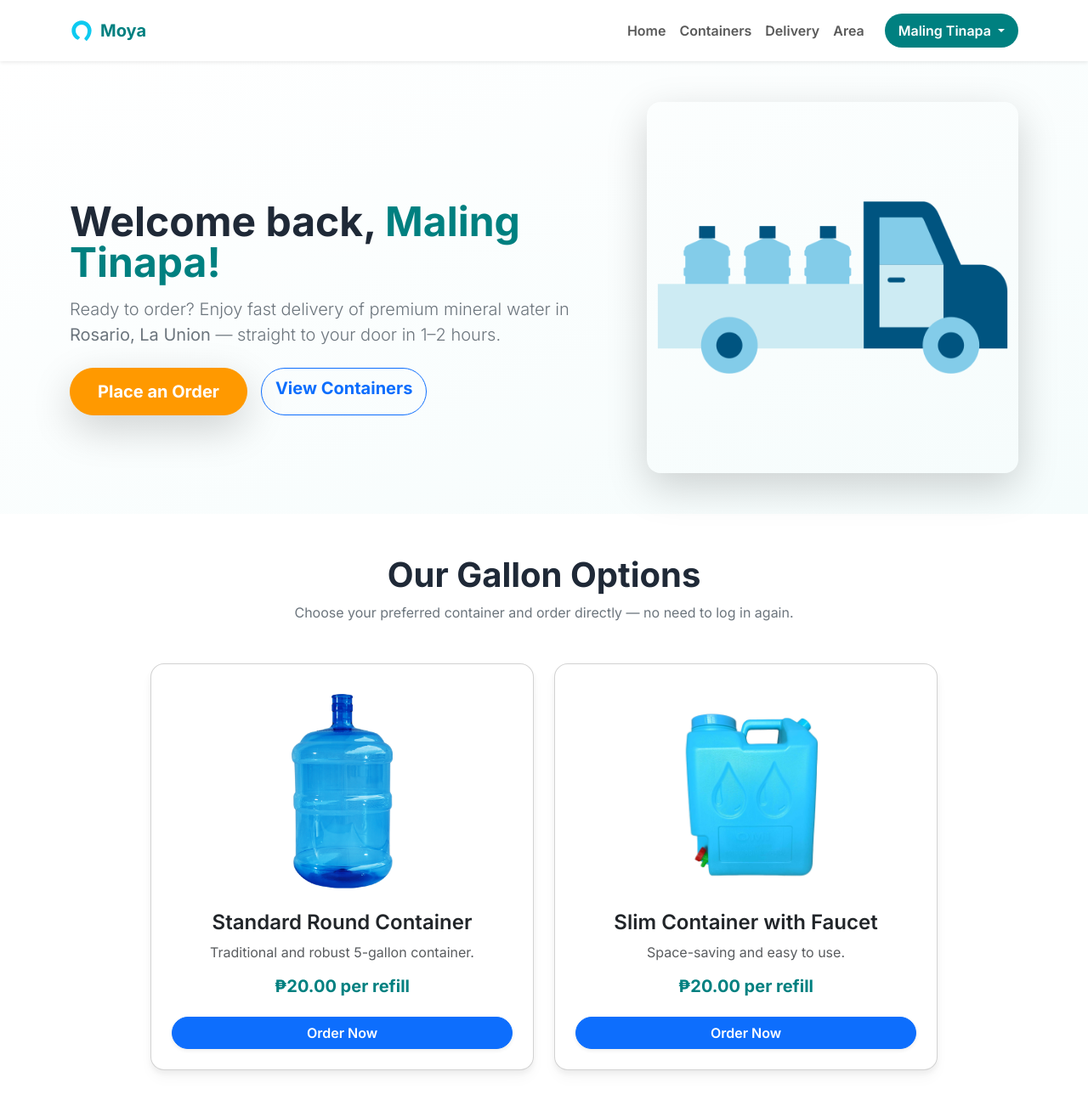
After one commit to mr-dj123/moya-water-delivery, a PHP site: page /home.php in a window 1280 px wide. The commit adds this page. Shown: the whole page at 85% size. Run offline with PHP 8.4, Linux system fonts and the light colour scheme; a user stored in the database is signed in.

Commit message:
Fixed some front end stuff and added database for users and admin

```diff
--- /dev/null
+++ b/home.php
@@ -0,0 +1,192 @@
+<?php
+session_start();
+require_once "config.php";
+
+// Disable caching so "Back" won't show logged-in pages after logout
+header("Cache-Control: no-cache, no-store, must-revalidate"); // HTTP 1.1
+header("Pragma: no-cache"); // HTTP 1.0
+header("Expires: 0"); // Proxies
+
+// Redirect if not logged in
+if (!isset($_SESSION["loggedin"]) || $_SESSION["loggedin"] !== true) {
+    header("location: index.html");
+    exit;
+}
+
+$user_name = htmlspecialchars($_SESSION["full_name"]);
+?>
+
+<!doctype html>
+<html lang="en">
+
+<head>
+    <meta charset="utf-8">
+    <meta name="viewport" content="width=device-width, initial-scale=1">
+    <title>Welcome, <?php echo $user_name; ?> | Moya Water Delivery</title>
+
+    <!-- Fonts and Bootstrap -->
+    <link href="https://fonts.googleapis.com/css2?family=Inter:wght@100..900&display=swap" rel="stylesheet">
+    <link href="https://cdn.jsdelivr.net/npm/bootstrap@5.3.3/dist/css/bootstrap.min.css" rel="stylesheet">
+
+    <style>
+        :root {
+            --moya-primary: #008080;
+            --moya-secondary: #00bfff;
+            --moya-cta: #ff9900;
+            --moya-bg: #f5fcfc;
+            --bs-primary: var(--moya-primary);
+            --bs-primary-rgb: 0, 128, 128;
+        }
+
+        body {
+            font-family: 'Inter', sans-serif;
+            background-color: var(--moya-bg);
+            color: #1f2937;
+        }
+
+        .hero-bg {
+            background-image: linear-gradient(to bottom right, #ffffff, var(--moya-bg));
+        }
+
+        .btn-cta {
+            background-color: var(--moya-cta);
+            border-color: var(--moya-cta);
+            color: #fff;
+            font-weight: 700;
+            padding: .75rem 2rem;
+            box-shadow: 0 4px 10px rgba(255, 153, 0, 0.4);
+            transition: all 0.3s ease;
+        }
+
+        .btn-cta:hover {
+            background-color: #e68a00;
+            border-color: #e68a00;
+            transform: translateY(-2px);
+            box-shadow: 0 8px 20px rgba(255, 153, 0, 0.6);
+        }
+
+        .card-shadow {
+            box-shadow: 0 4px 6px rgba(0, 0, 0, 0.05), 0 10px 15px rgba(0, 0, 0, 0.03);
+        }
+
+        .product-img {
+            max-width: 100%;
+            height: 250px;
+            object-fit: contain;
+        }
+
+        .hover-border-primary:hover {
+            border-color: var(--moya-primary) !important;
+        }
+        #profileDropdown {
+        background-color: #008080 !important;
+        }
+
+    </style>
+</head>
+
+<body>
+    <!-- Navigation Bar -->
+    <nav class="navbar navbar-expand-lg navbar-light bg-white sticky-top shadow-sm">
+        <div class="container py-2">
+            <a class="navbar-brand fw-bold text-primary d-flex align-items-center" href="#">
+                <svg class="me-2 text-info" width="28" height="28" fill="currentColor" viewBox="0 0 24 24">
+                    <path
+                        d="M12 2C6.477 2 2 6.477 2 12c0 3.924 2.222 7.375 5.508 9.062a1 1 0 001.037-.091l1.545-1.545a1 1 0 00-.091-1.037C7.545 17.022 6 14.73 6 12c0-3.314 2.686-6 6-6s6 2.686 6 6c0 2.73-.545 5.022-2.991 7.429a1 1 0 00-.091 1.037l1.545 1.545a1 1 0 001.037.091C19.778 19.375 22 15.924 22 12 22 6.477 17.523 2 12 2z" />
+                </svg>
+                Moya
+            </a>
+            <button class="navbar-toggler" data-bs-toggle="collapse" data-bs-target="#navbarNav">
+                <span class="navbar-toggler-icon"></span>
+            </button>
+
+            <div class="collapse navbar-collapse" id="navbarNav">
+                <ul class="navbar-nav ms-auto fw-semibold align-items-center">
+                    <li class="nav-item"><a class="nav-link" href="#hero">Home</a></li>
+                    <li class="nav-item"><a class="nav-link" href="#products">Containers</a></li>
+                    <li class="nav-item"><a class="nav-link" href="#process">Delivery</a></li>
+                    <li class="nav-item"><a class="nav-link" href="#location">Area</a></li>
+
+                    <!-- Profile Dropdown -->
+                    <li class="nav-item dropdown ms-lg-3">
+                        <a class="nav-link dropdown-toggle btn btn-primary rounded-pill px-3 text-white" href="#"
+                           id="profileDropdown" role="button" data-bs-toggle="dropdown" aria-expanded="false">
+                            <?php echo $user_name; ?>
+                        </a>
+                        <ul class="dropdown-menu dropdown-menu-end shadow-sm" aria-labelledby="profileDropdown">
+                            <li><a class="dropdown-item" href="profile.php">Profile</a></li>
+                            <li><a class="dropdown-item" href="orders.php">My Orders</a></li>
+                            <li><hr class="dropdown-divider"></li>
+                            <li><a class="dropdown-item text-danger fw-semibold" href="logout.php">Logout</a></li>
+                        </ul>
+                    </li>
+                </ul>
+            </div>
+        </div>
+    </nav>
+
+    <!-- Hero Section -->
+    <section id="hero" class="hero-bg py-5 py-xl-10">
+        <div class="container">
+            <div class="row align-items-center gx-5">
+                <div class="col-md-7 text-center text-md-start pt-5">
+                    <h1 class="display-5 fw-bold lh-1 mb-3">
+                        Welcome back, <span class="text-primary"><?php echo $user_name; ?>!</span>
+                    </h1>
+                    <p class="lead text-secondary mb-4" style="max-width: 600px;">
+                        Ready to order? Enjoy fast delivery of premium mineral water in <b>Rosario, La Union</b> — straight to your door in 1–2 hours.
+                    </p>
+                    <div class="d-grid d-sm-flex gap-3 justify-content-center justify-content-md-start">
+                        <a href="order.php" class="btn btn-cta btn-lg rounded-pill shadow-lg">Place an Order</a>
+                        <a href="#products" class="btn btn-outline-primary btn-lg rounded-pill fw-bold">View Containers</a>
+                    </div>
+                </div>
+                <div class="col-md-5 text-center">
+                    <img src="img/delivery.png" class="img-fluid rounded-4 shadow-lg"
+                        alt="Moya Delivery Van">
+                </div>
+            </div>
+        </div>
+    </section>
+
+    <!-- Product Section -->
+    <section id="products" class="py-5 bg-white">
+        <div class="container">
+            <h2 class="display-6 fw-bold text-center mb-2">Our Gallon Options</h2>
+            <p class="text-center text-secondary mb-5 mx-auto" style="max-width: 700px;">
+                Choose your preferred container and order directly — no need to log in again.
+            </p>
+
+            <div class="row g-4 justify-content-center">
+                <!-- Product 1 -->
+                <div class="col-md-5">
+                    <div class="card p-4 rounded-4 card-shadow text-center h-100 hover-border-primary">
+                        <img src="img/round-water-jug.png" class="mx-auto mb-3 product-img" alt="Round Jug">
+                        <h3 class="h4 fw-semibold mb-2">Standard Round Container</h3>
+                        <p class="text-muted mb-3">Traditional and robust 5-gallon container.</p>
+                        <p class="h5 fw-bold text-primary mb-0">₱20.00 per refill</p>
+                        <a href="order.php?item=round" class="btn btn-primary rounded-pill fw-semibold shadow-sm w-100 mt-4">
+                            Order Now
+                        </a>
+                    </div>
+                </div>
+
+                <!-- Product 2 -->
+                <div class="col-md-5">
+                    <div class="card p-4 rounded-4 card-shadow text-center h-100 hover-border-primary">
+                        <img src="img/slim-water-gallon.jpg" class="mx-auto mb-3 product-img" alt="Slim Jug">
+                        <h3 class="h4 fw-semibold mb-2">Slim Container with Faucet</h3>
+                        <p class="text-muted mb-3">Space-saving and easy to use.</p>
+                        <p class="h5 fw-bold text-primary mb-0">₱20.00 per refill</p>
+                        <a href="order.php?item=slim" class="btn btn-primary rounded-pill fw-semibold shadow-sm w-100 mt-4">
+                            Order Now
+                        </a>
+                    </div>
+                </div>
+            </div>
+        </div>
+    </section>
+
+    <script src="https://cdn.jsdelivr.net/npm/bootstrap@5.3.3/dist/js/bootstrap.bundle.min.js"></script>
+</body>
+</html>
--- a/login.php
+++ b/login.php
@@ -41,15 +41,13 @@ if ($_SERVER["REQUEST_METHOD"] == "POST") {
                     if (mysqli_stmt_fetch($stmt)) {
                         // Verify the password
                         if (password_verify($password, $hashed_password)) {
-
-                            // Password is correct, store data in session
                             $_SESSION["loggedin"] = true;
                             $_SESSION["id"] = $id;
                             $_SESSION["full_name"] = $full_name;
                             $_SESSION["address_barangay"] = $address_barangay;
 
-                            // Redirect user to the main ordering page
-                            header("location: order.php");
+                            // Add this line to redirect to index.html
+                            header("location: home.php");
                             exit;
                         } else {
                             // Password is not valid
--- a/order.php
+++ b/order.php
@@ -2,6 +2,11 @@
 // Initialize the session and include config
 session_start();
 require_once "config.php"; // Assuming config.php is in the same directory
+
+// Disable caching so "Back" won't show logged-in pages after logout
+header("Cache-Control: no-cache, no-store, must-revalidate"); // HTTP 1.1
+header("Pragma: no-cache"); // HTTP 1.0
+header("Expires: 0"); // Proxies
 
 // Check if the user is logged in, if not then redirect to login page (index.html)
 if (!isset($_SESSION["loggedin"]) || $_SESSION["loggedin"] !== true) {
--- a/profile.php
+++ b/profile.php
@@ -38,8 +38,7 @@ $sql_orders = "
         o.quantity,
         o.total_amount,
         o.status,
-        p.name AS product_name,
-        p.type AS product_type
+        p.name AS product_name
     FROM orders o
     JOIN products p ON o.product_id = p.id
     WHERE o.user_id = ?
```
Also changed, not shown: database/moya_delivery_db.sql (added, +182 -0 lines), index.html (+142 -70 lines), logout.php (+17 -3 lines), img/delivery.png (added), img/round-water-jug.png (added), img/slim-water-gallon.jpg (added), img/water-delivery.png (added).
